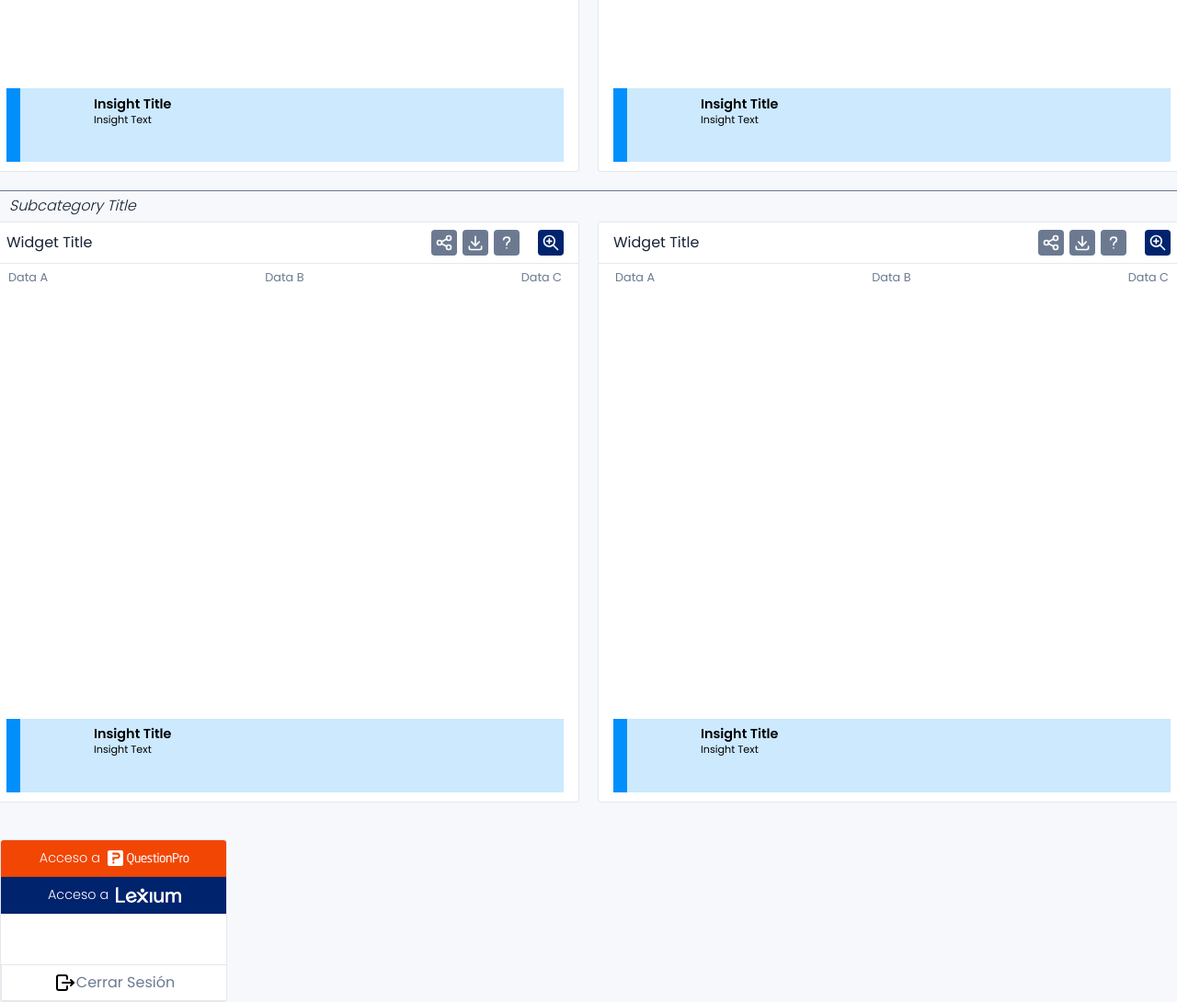
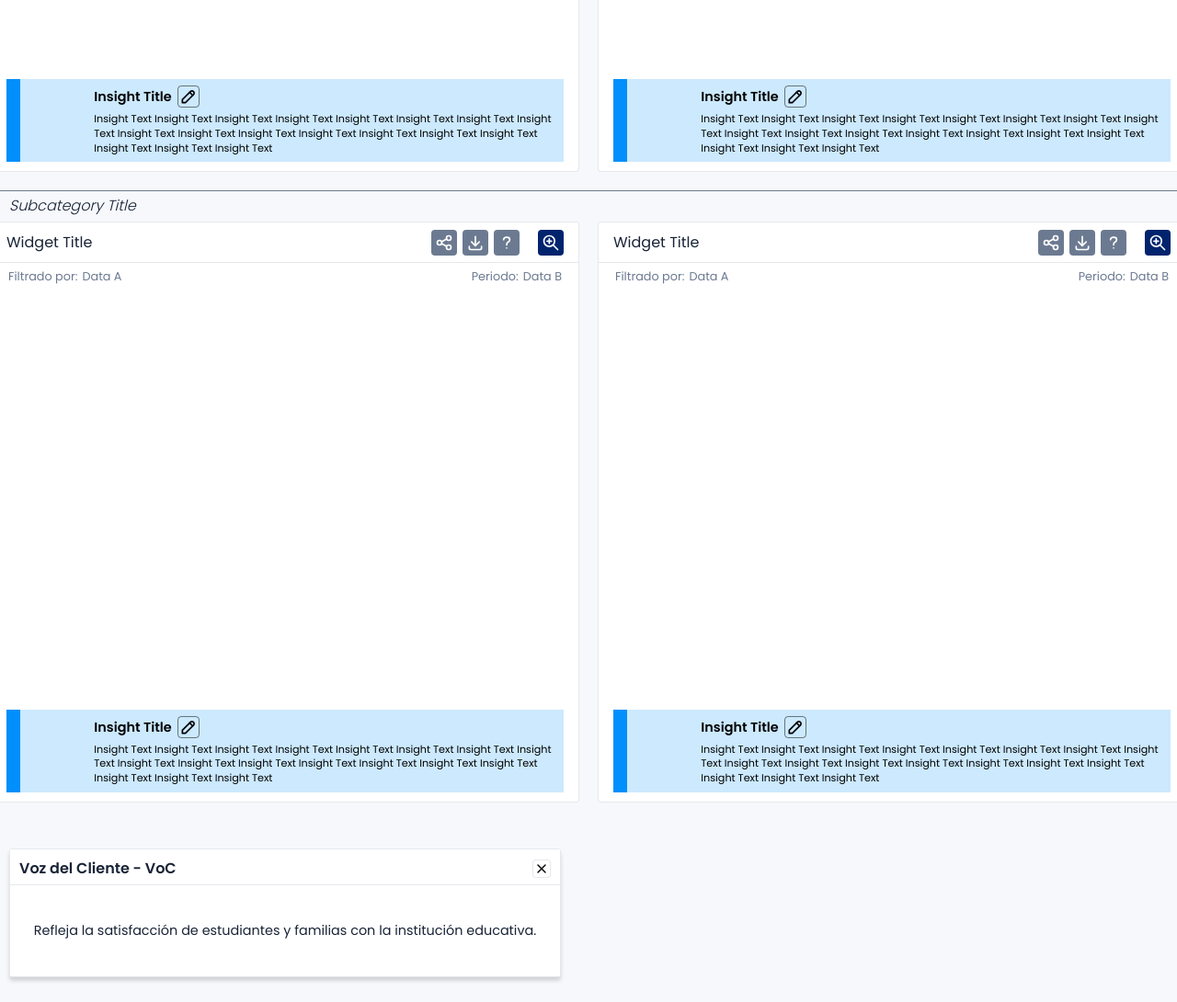
Before and after one commit to TristanTalentCo/goldmind, a website: page main-body.html in a window 1280 px wide. Shown: the part 1420-2510 px from the top of the page at 92% size. Drawn offline with Linux system fonts and the light colour scheme.

Commit message:
GM - 05 MAIN BODY MENU CERRAR SESION, INSIGHTS GENERALES, MODAL '?'

```diff
--- a/main-body.html
+++ b/main-body.html
@@ -277,11 +277,11 @@
         }
 
         .ua-b-acc-qp:hover, .ua-b-acc-qp:focus, .ua-b-acc-qp:active {
-            background-color: #e07b3c;
+            background-color: #ff693c;
         }
 
         .ua-b-acc-lx:hover, .ua-b-acc-lx:focus, .ua-b-acc-lx:active {
-            background-color: #1a8ae0;
+            background-color: #365EB5;
         }
 
         .ua-b-acc-qp .text, .ua-b-acc-lx .text {
@@ -551,6 +551,7 @@
   width: fit-content;
   height: 30px;
   font-size: .8em;
+  gap: 5px;
 }
 
 .wg-st-a .st-data, .wg-st-b .st-data, .wg-st-c .st-data {
@@ -566,7 +567,7 @@
 
 .wg-bttm-a {
   width: 100%;
-  height: 96px;
+  height: 100px;
   padding: 0 16px 10px;
   display: flex;
   flex-direction: column;
@@ -576,20 +577,24 @@
 
 .insight-wrap {
   width: 100%;
-  height: 80px;
+  height: 96px;
   display: flex;
   flex-direction: row;
   align-items: center;
   background-color: rgba(0, 143, 251, 0.2);
+  user-select: none;
 }
 
 .insight-content {
-  width: 589px;
-  height: 80px;
+  width: 100%;
+
+  height: 90px;
+  gap: 5px;
   display: flex;
   flex-direction: row;
   align-items: center;
-  padding-left: 10px;
+  padding-left: 12px;
+  padding-right: 12px;
 }
 
 .is-margin {
@@ -606,8 +611,8 @@
 }
 
 .is-text-content {
-  width: 499px;
-
+  width: 100%;
+  gap: 5px;
   display: flex;
   flex-direction: column;
   justify-content: center;
@@ -636,7 +641,11 @@
   padding: 0;
   margin: 0;
 }
+.is-text a{
+  text-decoration: none;
+}
 .insight-txt {
+  width: 100%;
   height: 3lh;
   margin: 0;
   color: #000000;
@@ -662,6 +671,78 @@
 .btn-edit img{
   height: 20px;
 }
+
+/*INICIA TOOLTIP */
+.tooltip {
+  width: 600px;
+  height: 140px;
+  display: flex;
+  flex-direction: column;
+  background-color: #ffffff;
+  border: 1px solid rgba(4, 32, 69, 0.1);
+  border-radius: 4px;
+  box-shadow: 0 4px 4px rgba(0, 0, 0, 0.15);
+  margin: 10px;
+  user-select: none;
+}
+
+.tt-top {
+  width: 100%;
+  height: 38px;
+  padding: 10px;
+  display: flex;
+  flex-direction: column;
+  background-color: #ffffff;
+}
+
+.tt-t-bar {
+  width: 100%;
+  height: 22px;
+  display: flex;
+  flex-direction: row;
+  justify-content: space-between;
+  align-items: center;
+}
+
+.tooltip-title {
+  color: rgba(24, 35, 54, 1);
+  font-size: 1em;
+  font-weight: 600;
+}
+
+.btn-close {
+  width: 20px;
+  height: 20px;
+  display: flex;
+  flex-direction: column;
+  align-items: center;
+  justify-content: center;
+  background-color: #ffffff;
+  border: 1px solid rgba(4, 32, 69, 0.1);
+  border-radius: 4px;
+  cursor: pointer;
+}
+.btn-close img{
+  height: 16px;
+}
+
+.tt-btm {
+  width: 100%;
+  height: 100%;
+  display: flex;
+  align-items: center;
+  justify-content: center;
+  background-color: #ffffff;
+  border-top: 1px solid rgba(4, 32, 69, 0.1);
+}
+
+.tooltip-text {
+  color: rgba(24, 35, 54, 1);
+  font-size: 0.9em;
+  text-align: center;
+}
+/*TERMINA TOOLTIP */
+
 /* TERMINA WIDGET ROW*/
 
 @media (min-width: 768px) and (max-width: 1024px) and (orientation: portrait) {
@@ -910,6 +991,7 @@
       <!--Inicia Widget Row -->
       <div class="widget-row-a">
 
+
         <!--Inicia Widget-->
         <div class="widget-layout">
           <!--Inicia Widget Title bar -->
@@ -935,13 +1017,12 @@
           <!--Inicia Widget Status bar -->
           <div class="wg-status-bar">
             <div class="wg-st-a">
-              <p class="st-data">Data A</p>
+              <p class="st-data">Filtrado por:</p>
+              <p class="st-data" id="statusA">Data A</p>
             </div>
             <div class="wg-st-b">
+              <p class="st-data">Periodo:</p>
               <p class="st-data">Data B</p>
-            </div>
-            <div class="wg-st-c">
-              <p class="st-data">Data C</p>
             </div>
           </div>
           <!--Termina Widget Status bar -->
@@ -961,11 +1042,13 @@
                 <div class="is-icon-content"></div>
                 <div class="is-text-content">
                   <div class="is-title">
-                    <p class="insight-title" id="insightTitle">Insight Title</p>
+                    <p class="insight-title" id="isgTitle">Insight Title</p>
                     <a href="" class="btn-edit"><img src="img/icon/pencil.svg" alt="Editar Insight"></a>
                   </div>
                   <div class="is-text">
-                    <p class="insight-txt" id="insightText">Insight Text</p>
+                    <a href="">
+                      <p class="insight-txt" id="isgText">Insight Text Insight Text Insight Text Insight Text Insight Text Insight Text Insight Text Insight Text Insight Text Insight Text Insight Text Insight Text Insight Text Insight Text Insight Text Insight Text Insight Text Insight Text </p>
+                    </a>
                   </div>
                 </div>
               </div>
@@ -999,13 +1082,12 @@
           <!--Inicia Widget Status bar -->
           <div class="wg-status-bar">
             <div class="wg-st-a">
-              <p class="st-data">Data A</p>
+              <p class="st-data">Filtrado por:</p>
+              <p class="st-data" id="statusA">Data A</p>
             </div>
             <div class="wg-st-b">
+              <p class="st-data">Periodo:</p>
               <p class="st-data">Data B</p>
-            </div>
-            <div class="wg-st-c">
-              <p class="st-data">Data C</p>
             </div>
           </div>
           <!--Termina Widget Status bar -->
@@ -1025,11 +1107,13 @@
                 <div class="is-icon-content"></div>
                 <div class="is-text-content">
                   <div class="is-title">
-                    <p class="insight-title">Insight Title</p>
+                    <p class="insight-title" id="isgTitle">Insight Title</p>
                     <a href="" class="btn-edit"><img src="img/icon/pencil.svg" alt="Editar Insight"></a>
                   </div>
                   <div class="is-text">
-                    <p class="insight-txt">Insight Text Insight Text Insight Text Insight Text Insight Text Insight Text Insight Text Insight Text Insight Text Insight Text Insight Text Insight Text Insight Text Insight Text Insight Text Insight Text Insight Text Insight Text </p>
+                    <a href="">
+                      <p class="insight-txt" id="isgText">Insight Text Insight Text Insight Text Insight Text Insight Text Insight Text Insight Text Insight Text Insight Text Insight Text Insight Text Insight Text Insight Text Insight Text Insight Text Insight Text Insight Text Insight Text </p>
+                    </a>
                   </div>
                 </div>
               </div>
@@ -1038,6 +1122,9 @@
           <!--Termina Widget Bottom bar -->
         </div>
         <!--Termina Widget-->
+
+
+
 
       </div>
       <!--Termina Widget Row -->
@@ -1072,6 +1159,7 @@
         <!--Inicia Widget Row -->
         <div class="widget-row-a">
 
+
           <!--Inicia Widget-->
           <div class="widget-layout">
             <!--Inicia Widget Title bar -->
@@ -1097,13 +1185,12 @@
             <!--Inicia Widget Status bar -->
             <div class="wg-status-bar">
               <div class="wg-st-a">
-              <p class="st-data">Data A</p>
+                <p class="st-data">Filtrado por:</p>
+                <p class="st-data" id="statusA">Data A</p>
               </div>
               <div class="wg-st-b">
+                <p class="st-data">Periodo:</p>
                 <p class="st-data">Data B</p>
-            </div>
-            <div class="wg-st-c">
-              <p class="st-data">Data C</p>
               </div>
             </div>
             <!--Termina Widget Status bar -->
@@ -1123,10 +1210,13 @@
                   <div class="is-icon-content"></div>
                   <div class="is-text-content">
                     <div class="is-title">
-                    <p class="insight-title">Insight Title</p>
+                      <p class="insight-title" id="isgTitle">Insight Title</p>
+                      <a href="" class="btn-edit"><img src="img/icon/pencil.svg" alt="Editar Insight"></a>
                     </div>
                     <div class="is-text">
-                    <p class="insight-txt">Insight Text</p>
+                      <a href="">
+                        <p class="insight-txt" id="isgText">Insight Text Insight Text Insight Text Insight Text Insight Text Insight Text Insight Text Insight Text Insight Text Insight Text Insight Text Insight Text Insight Text Insight Text Insight Text Insight Text Insight Text Insight Text </p>
+                      </a>
                     </div>
                   </div>
                 </div>
@@ -1160,13 +1250,12 @@
             <!--Inicia Widget Status bar -->
             <div class="wg-status-bar">
               <div class="wg-st-a">
-              <p class="st-data">Data A</p>
+                <p class="st-data">Filtrado por:</p>
+                <p class="st-data" id="statusA">Data A</p>
               </div>
               <div class="wg-st-b">
+                <p class="st-data">Periodo:</p>
                 <p class="st-data">Data B</p>
-            </div>
-            <div class="wg-st-c">
-              <p class="st-data">Data C</p>
               </div>
             </div>
             <!--Termina Widget Status bar -->
@@ -1186,10 +1275,13 @@
                   <div class="is-icon-content"></div>
                   <div class="is-text-content">
                     <div class="is-title">
-                    <p class="insight-title">Insight Title</p>
+                      <p class="insight-title" id="isgTitle">Insight Title</p>
+                      <a href="" class="btn-edit"><img src="img/icon/pencil.svg" alt="Editar Insight"></a>
                     </div>
                     <div class="is-text">
-                    <p class="insight-txt">Insight Text</p>
+                      <a href="">
+                        <p class="insight-txt" id="isgText">Insight Text Insight Text Insight Text Insight Text Insight Text Insight Text Insight Text Insight Text Insight Text Insight Text Insight Text Insight Text Insight Text Insight Text Insight Text Insight Text Insight Text Insight Text </p>
+                      </a>
                     </div>
                   </div>
                 </div>
@@ -1199,8 +1291,13 @@
           </div>
           <!--Termina Widget-->
 
+
+
+
         </div>
         <!--Termina Widget Row -->
+
+
       <div class="wr-subtitle second-titlebar">
         <div class="wr-st-content">
           <p class="subcategory-title" id="subcategoryTitle">Subcategory Title</p>
@@ -1208,6 +1305,7 @@
       </div>
       <!--Inicia Widget Row -->
       <div class="widget-row-a">
+
 
         <!--Inicia Widget-->
         <div class="widget-layout">
@@ -1234,13 +1332,12 @@
           <!--Inicia Widget Status bar -->
           <div class="wg-status-bar">
             <div class="wg-st-a">
-              <p class="st-data">Data A</p>
+              <p class="st-data">Filtrado por:</p>
+              <p class="st-data" id="statusA">Data A</p>
             </div>
             <div class="wg-st-b">
+              <p class="st-data">Periodo:</p>
               <p class="st-data">Data B</p>
-            </div>
-            <div class="wg-st-c">
-              <p class="st-data">Data C</p>
             </div>
           </div>
           <!--Termina Widget Status bar -->
@@ -1260,10 +1357,13 @@
                 <div class="is-icon-content"></div>
                 <div class="is-text-content">
                   <div class="is-title">
-                    <p class="insight-title">Insight Title</p>
+                    <p class="insight-title" id="isgTitle">Insight Title</p>
+                    <a href="" class="btn-edit"><img src="img/icon/pencil.svg" alt="Editar Insight"></a>
                   </div>
                   <div class="is-text">
-                    <p class="insight-txt">Insight Text</p>
+                    <a href="">
+                      <p class="insight-txt" id="isgText">Insight Text Insight Text Insight Text Insight Text Insight Text Insight Text Insight Text Insight Text Insight Text Insight Text Insight Text Insight Text Insight Text Insight Text Insight Text Insight Text Insight Text Insight Text </p>
+                    </a>
                   </div>
                 </div>
               </div>
@@ -1297,13 +1397,12 @@
           <!--Inicia Widget Status bar -->
           <div class="wg-status-bar">
             <div class="wg-st-a">
-              <p class="st-data">Data A</p>
+              <p class="st-data">Filtrado por:</p>
+              <p class="st-data" id="statusA">Data A</p>
             </div>
             <div class="wg-st-b">
+              <p class="st-data">Periodo:</p>
               <p class="st-data">Data B</p>
-            </div>
-            <div class="wg-st-c">
-              <p class="st-data">Data C</p>
             </div>
           </div>
           <!--Termina Widget Status bar -->
@@ -1323,10 +1422,13 @@
                 <div class="is-icon-content"></div>
                 <div class="is-text-content">
                   <div class="is-title">
-                    <p class="insight-title">Insight Title</p>
+                    <p class="insight-title" id="isgTitle">Insight Title</p>
+                    <a href="" class="btn-edit"><img src="img/icon/pencil.svg" alt="Editar Insight"></a>
                   </div>
-                  <div class="is-title">
-                    <p class="insight-txt">Insight Text</p>
+                  <div class="is-text">
+                    <a href="">
+                      <p class="insight-txt" id="isgText">Insight Text Insight Text Insight Text Insight Text Insight Text Insight Text Insight Text Insight Text Insight Text Insight Text Insight Text Insight Text Insight Text Insight Text Insight Text Insight Text Insight Text Insight Text </p>
+                    </a>
                   </div>
                 </div>
               </div>
@@ -1336,14 +1438,16 @@
         </div>
         <!--Termina Widget-->
 
+
+
+
       </div>
       <!--Termina Widget Row -->
     </div>
   </main>
 
-
-  <div class="user-actions-menu">
-
+  <!-- INICIA MENU USER ACTIONS -->
+  <div class="user-actions-menu" id="userActionsMenu">
     <div class="ua-accesos">
         <a href="https://www.questionpro.com" class="ua-b-acc-qp">
             <span class="text">Acceso a</span>
@@ -1361,6 +1465,58 @@
         </a>
     </div>
   </div>
+  <!-- TERMINA MENU USER ACTIONS -->
+
+  <script>
+    document.querySelector('.user-container').addEventListener('click', function() {
+      document.getElementById('userActionsMenu').classList.toggle('open');
+    });
+
+    document.addEventListener('click', function(event) {
+      var isClickInside = document.querySelector('.user-container').contains(event.target);
+      var userActionsMenu = document.getElementById('userActionsMenu');
+      if (!isClickInside && userActionsMenu.classList.contains('open')) {
+        userActionsMenu.classList.remove('open');
+      }
+    });
+  </script>
+
+  <style>
+    .user-actions-menu {
+      display: none;
+      position: absolute;
+      top: 56px;
+      right: 0;
+      width: 247px;
+      background-color: #ffffff;
+      border: 1px solid rgba(4, 32, 69, 0.1);
+      border-radius: 4px;
+      box-shadow: 0 4px 4px rgba(0, 0, 0, 0.15);
+      z-index: 1000;
+    }
+
+    .user-actions-menu.open {
+      display: flex;
+      flex-direction: column;
+    }
+
+    .user-container {
+      position: relative;
+      cursor: pointer;
+    }
+  </style>
+
+  <div class="tooltip">
+    <div class="tt-top">
+      <div class="tt-t-bar">
+        <p class="tooltip-title" id="ttTitle">Voz del Cliente - VoC</p>
+        <div class="btn-close"><img src="img/icon/x.svg" alt=""></div>
+      </div>
+    </div>
+    <div class="tt-btm">
+      <p class="tooltip-text" id="ttText">Refleja la satisfacción de estudiantes y familias con la institución educativa.</p>
+    </div>
+  </div>
 
 </body>
 
```
Also changed, not shown: img/icon/history.svg (added), img/icon/x.svg (added). Lines whose indentation alone changed are shown as unchanged.
